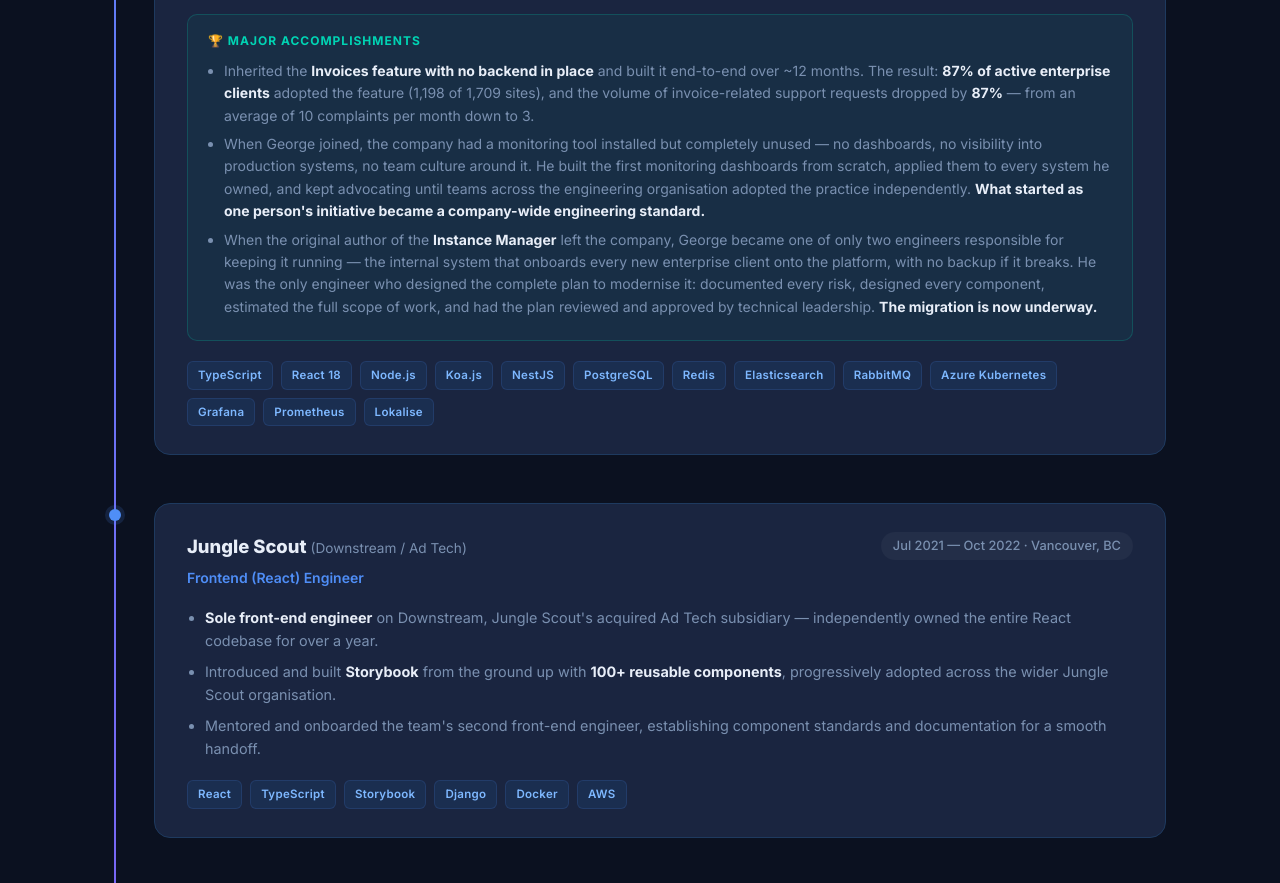
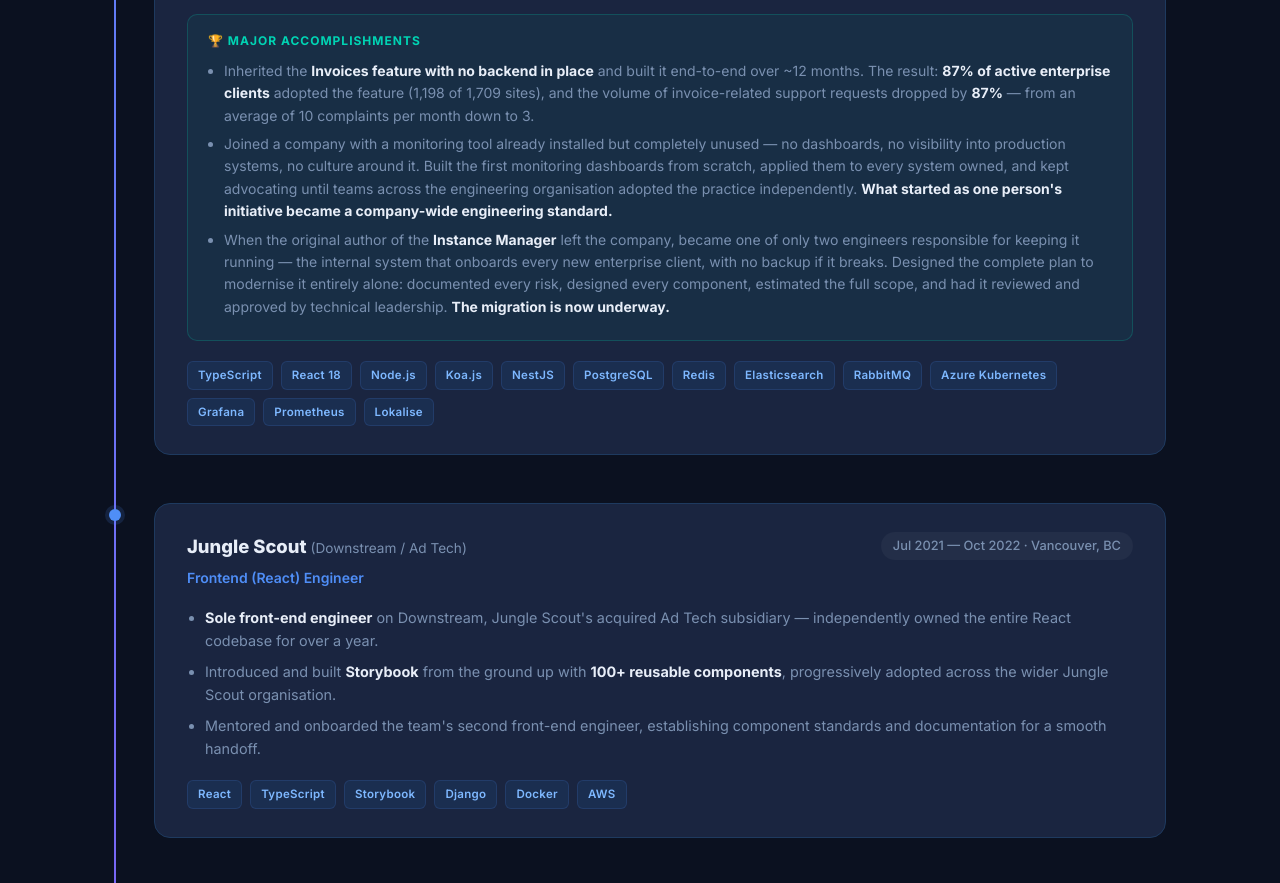
Before and after one commit to george-veras/george-veras.github.io, a plain HTML site: page index.html in a window 1280 px wide. Shown: the part 2100-2983 px from the top of the page. Drawn offline with Linux system fonts and the light colour scheme.

Commit message:
Remove third-person 'George/He' from accomplishments bullets

```diff
--- a/index.html
+++ b/index.html
@@ -1144,8 +1144,8 @@
           <div class="ach-title">🏆 Major Accomplishments</div>
           <ul>
             <li>Inherited the <strong>Invoices feature with no backend in place</strong> and built it end-to-end over ~12 months. The result: <strong>87% of active enterprise clients</strong> adopted the feature (1,198 of 1,709 sites), and the volume of invoice-related support requests dropped by <strong>87%</strong> — from an average of 10 complaints per month down to 3.</li>
-            <li>When George joined, the company had a monitoring tool installed but completely unused — no dashboards, no visibility into production systems, no team culture around it. He built the first monitoring dashboards from scratch, applied them to every system he owned, and kept advocating until teams across the engineering organisation adopted the practice independently. <strong>What started as one person's initiative became a company-wide engineering standard.</strong></li>
-            <li>When the original author of the <strong>Instance Manager</strong> left the company, George became one of only two engineers responsible for keeping it running — the internal system that onboards every new enterprise client onto the platform, with no backup if it breaks. He was the only engineer who designed the complete plan to modernise it: documented every risk, designed every component, estimated the full scope of work, and had the plan reviewed and approved by technical leadership. <strong>The migration is now underway.</strong></li>
+            <li>Joined a company with a monitoring tool already installed but completely unused — no dashboards, no visibility into production systems, no culture around it. Built the first monitoring dashboards from scratch, applied them to every system owned, and kept advocating until teams across the engineering organisation adopted the practice independently. <strong>What started as one person's initiative became a company-wide engineering standard.</strong></li>
+            <li>When the original author of the <strong>Instance Manager</strong> left the company, became one of only two engineers responsible for keeping it running — the internal system that onboards every new enterprise client, with no backup if it breaks. Designed the complete plan to modernise it entirely alone: documented every risk, designed every component, estimated the full scope, and had it reviewed and approved by technical leadership. <strong>The migration is now underway.</strong></li>
           </ul>
         </div>
         <div class="job-stack">
```
